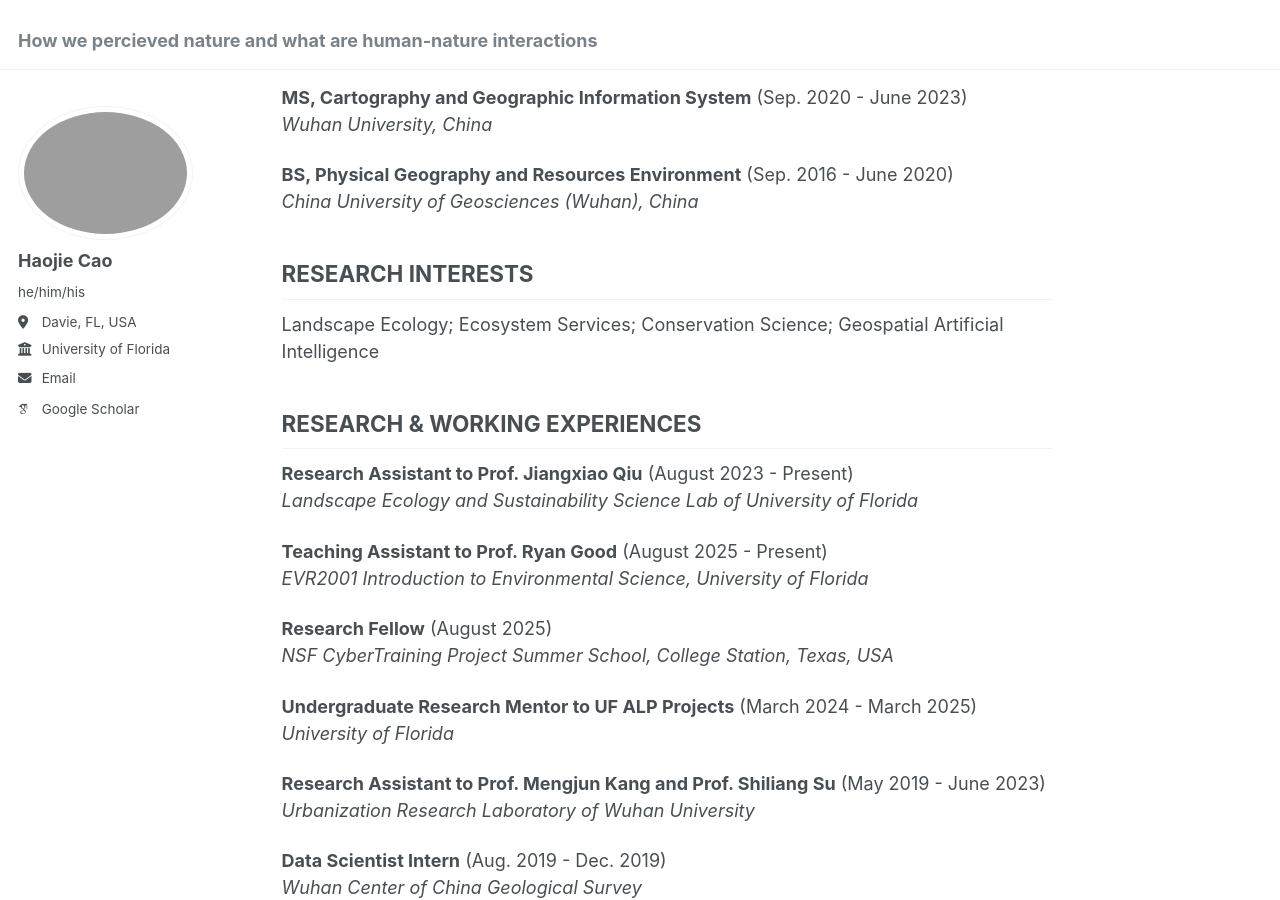
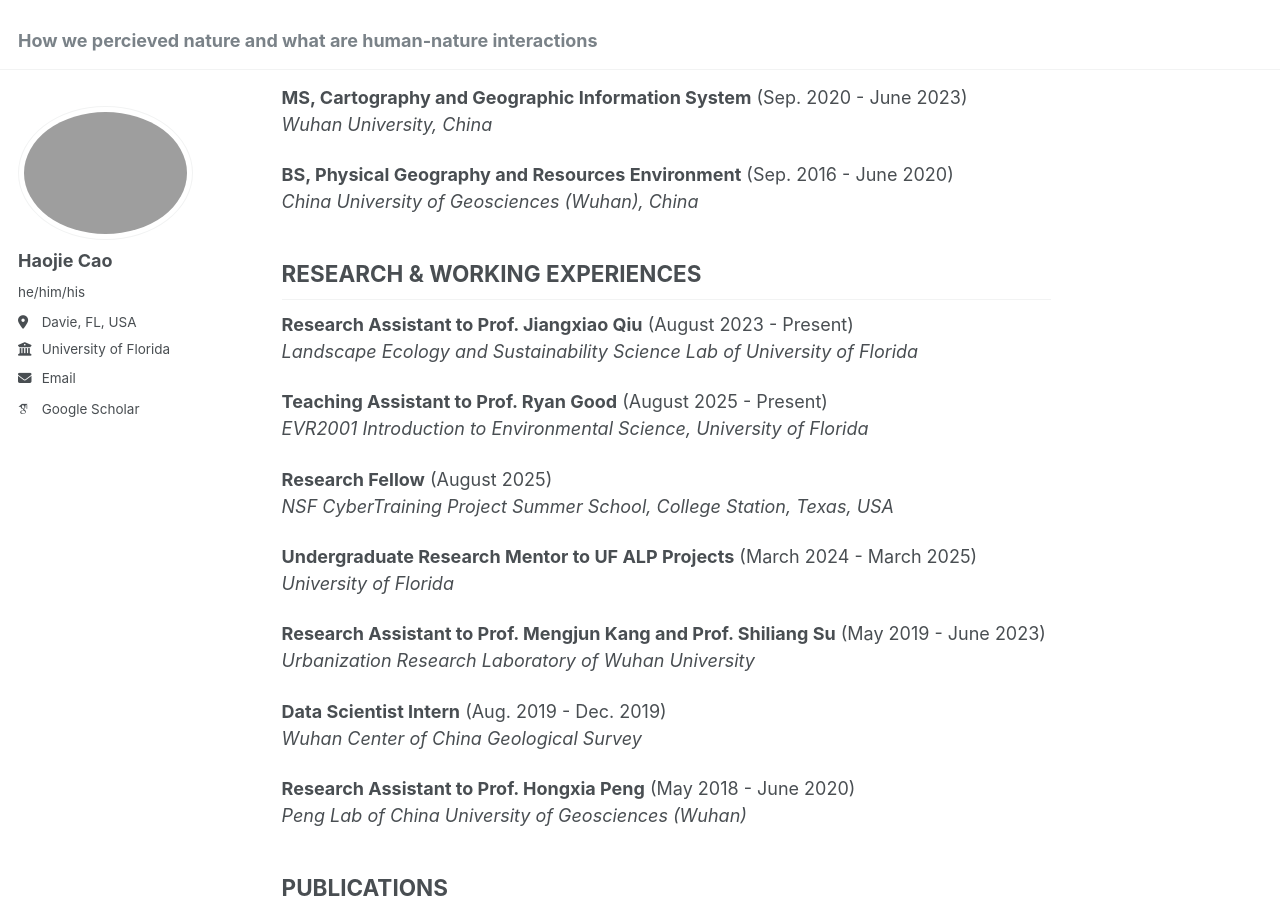
Before and after one commit to haojiecao42/haojiecao42.github.io, a Jekyll site: the page built from _pages/about.md, in a window 1280 px wide and 900 px high, scrolled down 371 px. Built offline with Jekyll 4.4.1, drawn with Linux system fonts in a browser that asks for light colours; some web fonts are replaced.

Commit message:
Update about.md

```diff
--- a/_pages/about.md
+++ b/_pages/about.md
@@ -19,9 +19,6 @@ Haojie Cao is a PhD student in the School of Natural Resources and Environment (
 
 **BS, Physical Geography and Resources Environment** (Sep. 2016 - June 2020)
 *China University of Geosciences (Wuhan), China*
-
-## RESEARCH INTERESTS
-Landscape Ecology; Ecosystem Services; Conservation Science; Geospatial Artificial Intelligence
 
 ## RESEARCH & WORKING EXPERIENCES
 **Research Assistant to Prof. Jiangxiao Qiu** (August 2023 - Present)
```
